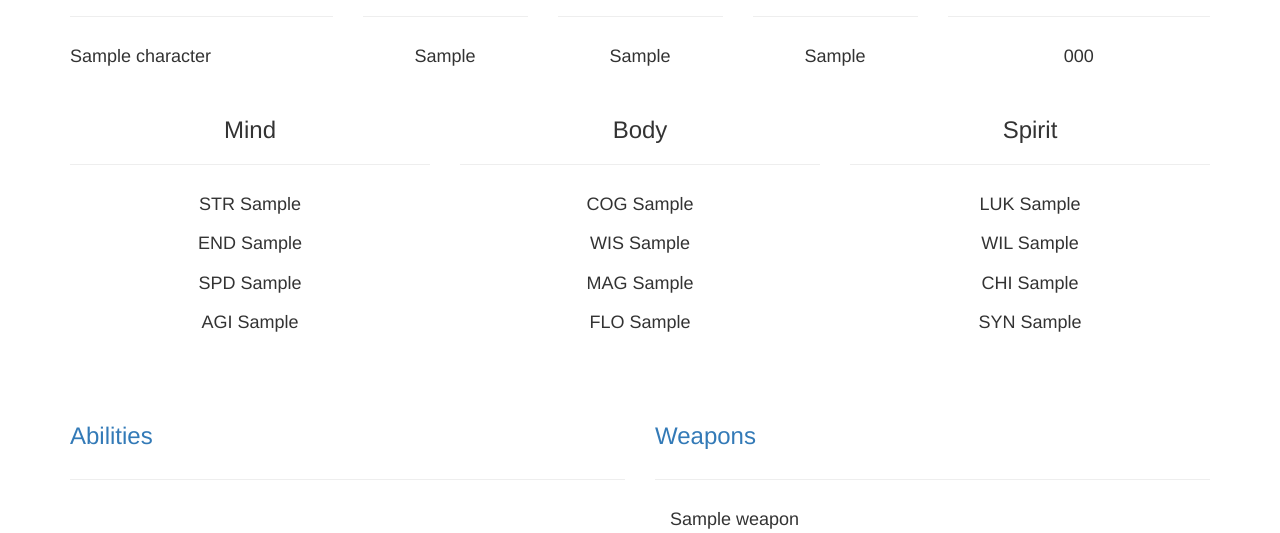
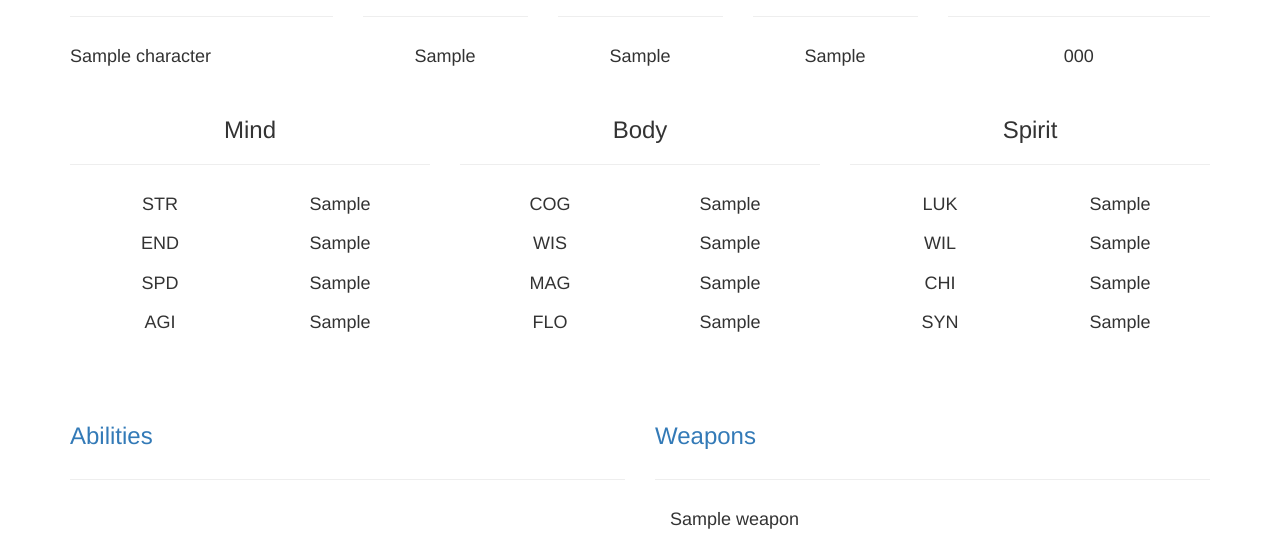
Before and after one commit to dimariap/EtherSplit, a Django app: a page that uses templates/list_pages/character_stats.html in a window 1280 px wide. Shown: the part 185-718 px from the top of the page. Run offline with Django 3.2, Linux system fonts and the light colour scheme; a user stored in the database is signed in; tables that the repository leaves empty hold one stand-in row (values such as "Sample post"); some libraries are stand-ins or nearby versions.

Commit message:
realigned character stats
added 'neck' option to gear model

added linebreaks to descriptions

```diff
--- a/EtherSplitApp/models.py
+++ b/EtherSplitApp/models.py
@@ -121,6 +121,7 @@ class Gear(models.Model):
     armor = models.CharField(max_length=8, blank=True, default='')
     body_part = models.CharField(max_length=12, blank=True, default='', choices=(
         ('head', 'Head'),
+        ('neck', 'Neck'),
         ('chest', 'Chest'),
         ('left_arm', 'Left Arm'),
         ('right_arm', 'Right Arm'),
--- a/templates/character_pages/character_ability_page.html
+++ b/templates/character_pages/character_ability_page.html
@@ -36,7 +36,7 @@
                         <h4>{{ ability.get_cooldown_display }}</h4>
                     </div><br />
                     <div class="col-sm-12">
-                        <p>{{ ability.description }}</p>
+                        <p>{{ ability.description | linebreaks }}</p>
                     </div>
                 {% endfor %}
             </div>
--- a/templates/character_pages/character_gear_page.html
+++ b/templates/character_pages/character_gear_page.html
@@ -57,7 +57,7 @@
                             </h4>
                         </div><br />
                         <div class="col-sm-12">
-                            <p>{{ gear_piece.description }}</p>
+                            <p>{{ gear_piece.description | linebreaks }}</p>
                         </div>
                     {% endfor %}
                 </div>
--- a/templates/character_pages/character_hp_page.html
+++ b/templates/character_pages/character_hp_page.html
@@ -57,7 +57,7 @@
                             </h4>
                         </div><br />
                         <div class="col-sm-12">
-                            <p>{{ gear_piece.description }}</p>
+                            <p>{{ gear_piece.description | linebreaks }}</p>
                         </div>
                     {% endfor %}
                 </div>
--- a/templates/character_pages/character_spells_page.html
+++ b/templates/character_pages/character_spells_page.html
@@ -30,7 +30,7 @@
                         <h4>{{ spell.damage }}</h4>
                     </div><br />
                     <div class="col-sm-12">
-                        <p>{{ spell.description }}</p>
+                        <p>{{ spell.description | linebreaks }}</p>
                     </div>
                 {% endfor %}
             </div>
--- a/templates/character_pages/character_weapon_page.html
+++ b/templates/character_pages/character_weapon_page.html
@@ -30,7 +30,7 @@
                         <h4>{{ weapon.damage }}</h4>
                     </div><br />
                     <div class="col-sm-12">
-                        <p>{{ weapon.description }}</p>
+                        <p>{{ weapon.description | linebreaks }}</p>
                     </div>
                 {% endfor %}
             </div>
--- a/templates/list_pages/character_stats.html
+++ b/templates/list_pages/character_stats.html
@@ -5,33 +5,45 @@
 </div>
 
 <div class="row" id="character_stats">
-    <div class="col-sm-4" align="center">
+    <div class="col-sm-4" align="justify">
         <h4>
             {% for character_stat in character_stats %}
-                STR {{ character_stat.str }}<br /><br />
-                END {{ character_stat.end }}<br /><br />
-                SPD {{ character_stat.spd }}<br /><br />
-                AGI {{ character_stat.agi }}<br /><br />
+                <div class="col-sm-6" align="center">STR</div>
+                <div class="col-sm-6" align="center">{{ character_stat.str }}</div><br /><br />
+                <div class="col-sm-6" align="center">END</div>
+                <div class="col-sm-6" align="center">{{ character_stat.end }}</div><br /><br />
+                <div class="col-sm-6" align="center">SPD</div>
+                <div class="col-sm-6" align="center">{{ character_stat.spd }}</div><br /><br />
+                <div class="col-sm-6" align="center">AGI</div>
+                <div class="col-sm-6" align="center">{{ character_stat.agi }}</div><br /><br />
             {% endfor %}
         </h4>
     </div>
     <div class="col-sm-4" align="center">
         <h4>
             {% for character_stat in character_stats %}
-                COG {{ character_stat.cog }}<br /><br />
-                WIS {{ character_stat.wis }}<br /><br />
-                MAG {{ character_stat.mag }}<br /><br />
-                FLO {{ character_stat.flo }}<br /><br />
+                <div class="col-sm-6" align="center">COG</div>
+                <div class="col-sm-6" align="center">{{ character_stat.cog }}</div><br /><br />
+                <div class="col-sm-6" align="center">WIS</div>
+                <div class="col-sm-6" align="center">{{ character_stat.wis }}</div><br /><br />
+                <div class="col-sm-6" align="center">MAG</div>
+                <div class="col-sm-6" align="center">{{ character_stat.mag }}</div><br /><br />
+                <div class="col-sm-6" align="center">FLO</div>
+                <div class="col-sm-6" align="center">{{ character_stat.flo }}</div><br /><br />
             {% endfor %}
         </h4>
     </div>
     <div class="col-sm-4" align="center">
         <h4>
             {% for character_stat in character_stats %}
-                LUK {{ character_stat.luk }}<br /><br />
-                WIL {{ character_stat.wil }}<br /><br />
-                CHI {{ character_stat.chi }}<br /><br />
-                SYN {{ character_stat.syn }}<br /><br />
+                <div class="col-sm-6" align="center">LUK</div>
+                <div class="col-sm-6" align="center">{{ character_stat.luk }}</div><br /><br />
+                <div class="col-sm-6" align="center">WIL</div>
+                <div class="col-sm-6" align="center">{{ character_stat.wil }}</div><br /><br />
+                <div class="col-sm-6" align="center">CHI</div>
+                <div class="col-sm-6" align="center">{{ character_stat.chi }}</div><br /><br />
+                <div class="col-sm-6" align="center">SYN</div>
+                <div class="col-sm-6" align="center">{{ character_stat.syn }}</div><br /><br />
             {% endfor %}
         </h4>
     </div>
```
Also changed, not shown: EtherSplitApp/migrations/0022_auto_20190509_2306.py (added).
